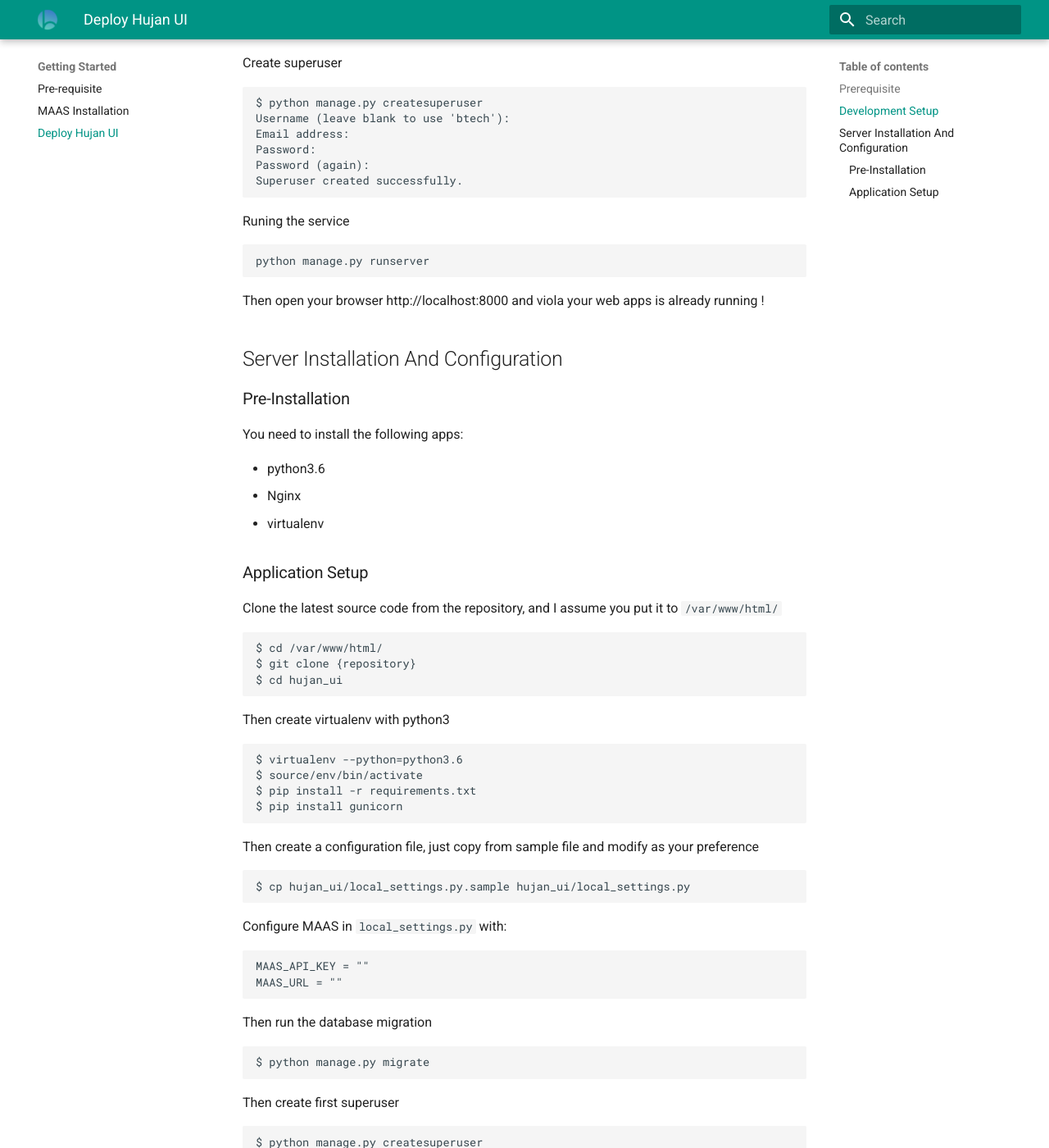
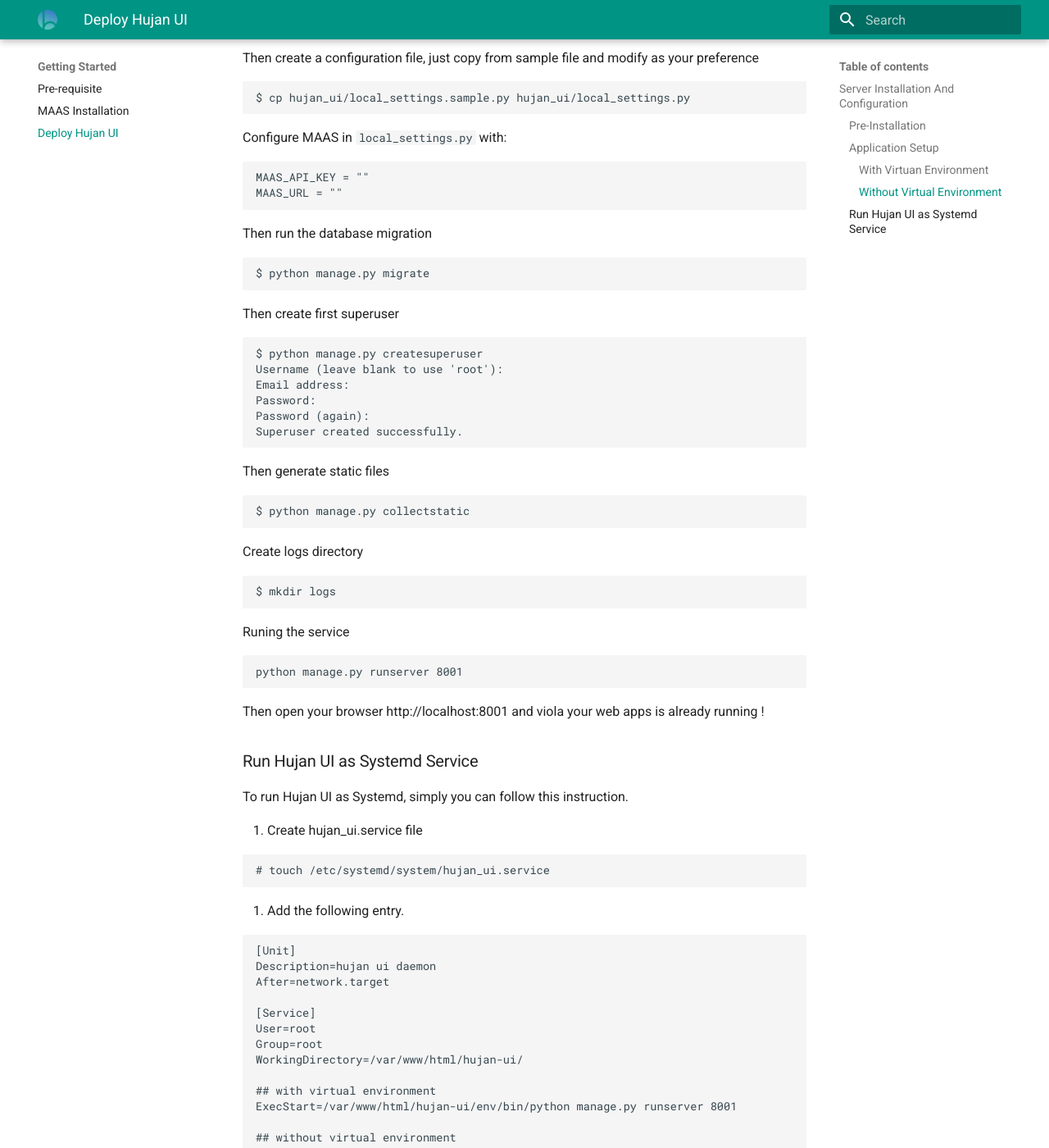
Before and after one commit to hujanio/hujanio.github.io, an MkDocs documentation site: the page built from docs/install.md, in a window 1280 px wide and 1400 px high, scrolled down 928 px. Shown: the whole window at 82% size. Built offline with MkDocs 1.6.1 and Material for MkDocs 9.7.7, drawn with Linux system fonts in a browser that asks for light colours; some of the changed text lies outside the part shown.

Commit message:
update run hujanui as systemd

````diff
--- a/docs/install.md
+++ b/docs/install.md
@@ -1,68 +1,10 @@
 # Hujan.io
-
-## Prerequisite
-  - Python 3.6.x already installed on system or using virtualenv
-  - virtualenv
-
-## Development Setup
-activate env
-```
-source env/bin/activate
-```
-
-```
-$ pip install -r requirements.txt
-```
-
-Create your own settings and modify as your preference
-
-```
-$ cp hujan_ui/local_settings.py.sample hujan_ui/local_settings.py
-```
-
-Configure MAAS in `local_settings.py` with:
-```
-MAAS_API_KEY = ""
-MAAS_URL = ""
-```
-
-Migrate database
-
-```
-$ python manage.py migrate
-```
-
-Collect Static
-
-```
-$ python manage.py collectstatic
-```
-
-Create superuser
-
-```
-$ python manage.py createsuperuser
-Username (leave blank to use 'btech'):
-Email address:
-Password:
-Password (again):
-Superuser created successfully.
-```
-
-Runing the service
-
-```
-python manage.py runserver
-```
-
-Then open your browser http://localhost:8000 and viola your web apps is already running !
-
 
 ## Server Installation And Configuration
 
 ### Pre-Installation
 
-You need to install the following apps:
+You need to install the following deps :
 
 - python3.6
 - Nginx
@@ -79,7 +21,8 @@ $ git clone {repository}
 $ cd hujan_ui
 ```
 
-Then create virtualenv with python3
+#### With Virtuan Environment
+Create virtualenv with python3
 
 ```
 $ virtualenv --python=python3.6
@@ -88,10 +31,16 @@ $ pip install -r requirements.txt
 $ pip install gunicorn
 ```
 
+#### Without Virtual Environment
+```
+$ pip3.6 install -r requirements.txt
+$ pip3.6 install gunicorn
+```
+
 Then create a configuration file, just copy from sample file and modify as your preference
 
 ```
-$ cp hujan_ui/local_settings.py.sample hujan_ui/local_settings.py
+$ cp hujan_ui/local_settings.sample.py hujan_ui/local_settings.py
 ```
 
 Configure MAAS in `local_settings.py` with:
@@ -110,7 +59,7 @@ Then create first superuser
 
 ```
 $ python manage.py createsuperuser
-Username (leave blank to use 'btech'):
+Username (leave blank to use 'root'):
 Email address:
 Password:
 Password (again):
@@ -128,3 +77,41 @@ Create logs directory
 ```
 $ mkdir logs
 ```
+
+Runing the service
+
+```
+python manage.py runserver 8001
+```
+
+Then open your browser http://localhost:8001 and viola your web apps is already running !
+
+### Run Hujan UI as Systemd Service
+
+To run Hujan UI as Systemd, simply you can follow this instruction.
+
+1. Create hujan_ui.service file
+```
+# touch /etc/systemd/system/hujan_ui.service
+```
+
+2. Add the following entry.
+```
+[Unit]
+Description=hujan ui daemon
+After=network.target
+
+[Service]
+User=root
+Group=root
+WorkingDirectory=/var/www/html/hujan-ui/
+
+## with virtual environment
+ExecStart=/var/www/html/hujan-ui/env/bin/python manage.py runserver 8001
+
+## without virtual environment
+#ExecStart=/usr/bin/python3.6 /var/www/html/hujan-ui/manage.py runserver 8001
+
+[Install]
+WantedBy=multi-user.target
+```
````
Also changed, not shown: docs/prerequisite.md (+5 -0 lines).
